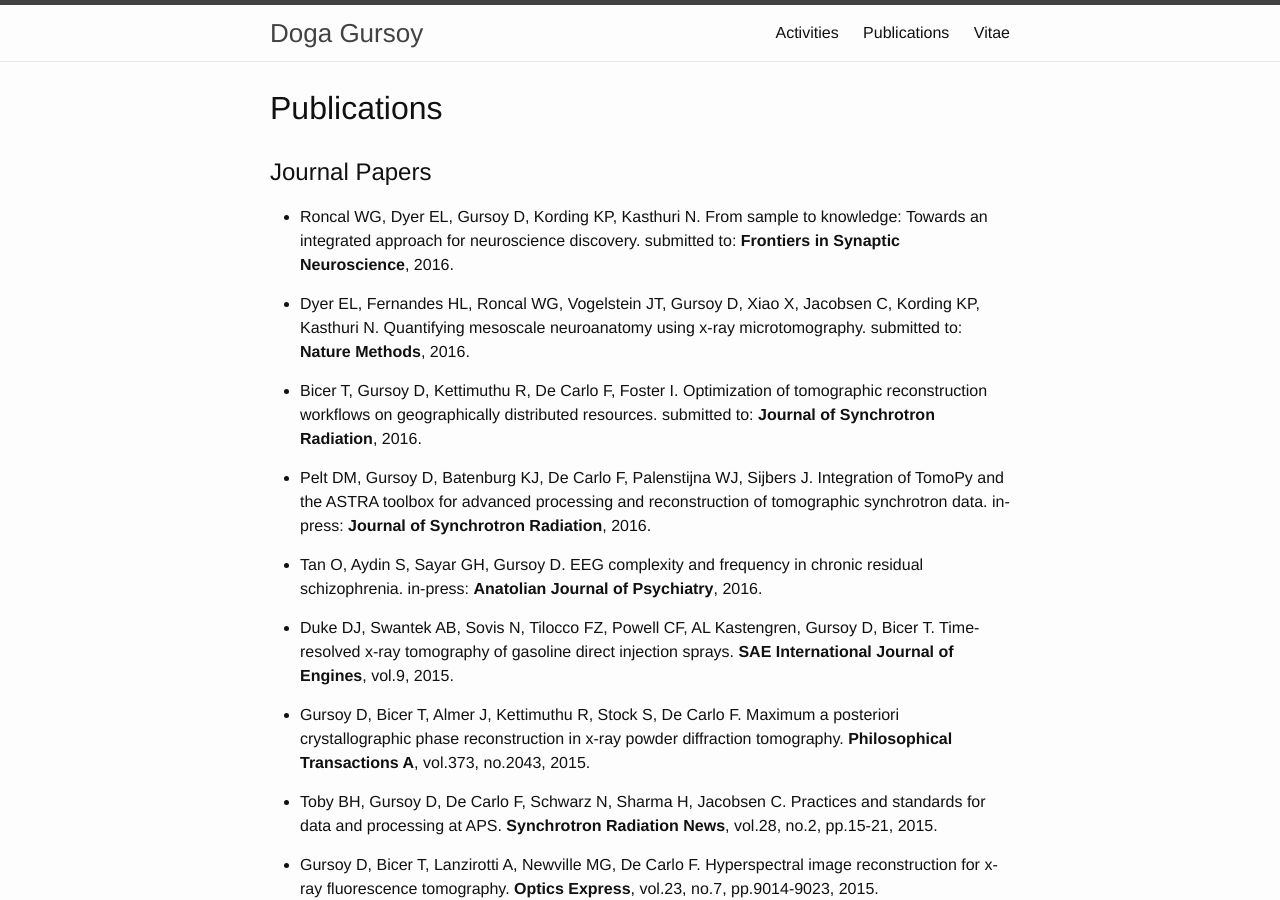
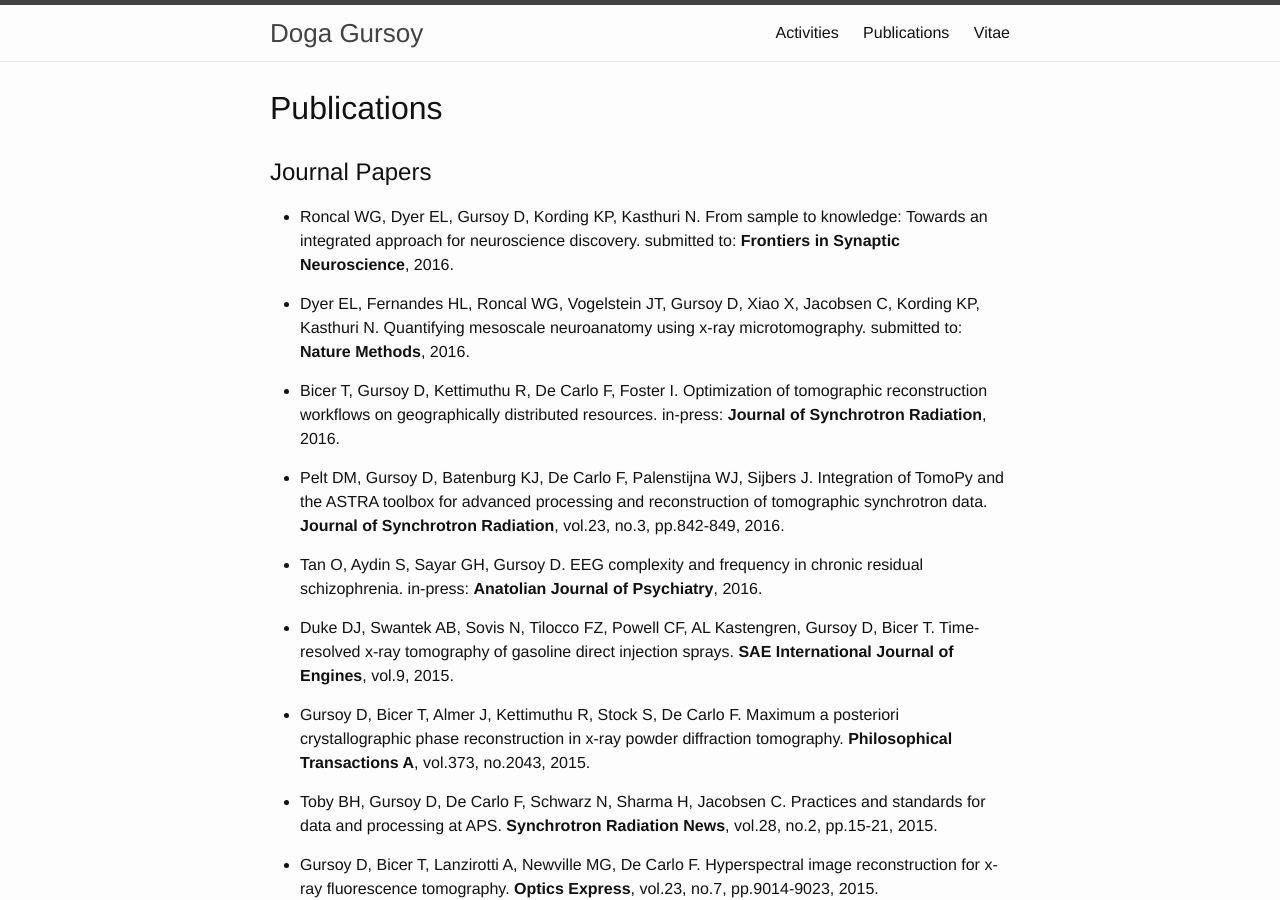
Before and after one commit to dgursoy/dgursoy, a Jekyll site: the page built from publications.md, in a window 1280 px wide and 900 px high. Built offline with Jekyll 4.4.1, drawn with Linux system fonts in a browser that asks for light colours.

Commit message:
Update publications.md

```diff
--- a/publications.md
+++ b/publications.md
@@ -15,11 +15,11 @@ submitted to: **Nature Methods**, 2016.
 
 * Bicer T, Gursoy D, Kettimuthu R, De Carlo F, Foster I.
 Optimization of tomographic reconstruction workflows on geographically distributed resources.
-submitted to: **Journal of Synchrotron Radiation**, 2016.
+in-press: **Journal of Synchrotron Radiation**, 2016.
 
 * Pelt DM, Gursoy D, Batenburg KJ, De Carlo F, Palenstijna WJ, Sijbers J.
 Integration of TomoPy and the ASTRA toolbox for advanced processing and reconstruction of tomographic synchrotron data.
-in-press: **Journal of Synchrotron Radiation**, 2016.
+**Journal of Synchrotron Radiation**, vol.23, no.3, pp.842-849, 2016.
 
 * Tan O, Aydin S, Sayar GH, Gursoy D.
 EEG complexity and frequency in chronic residual schizophrenia.
```
